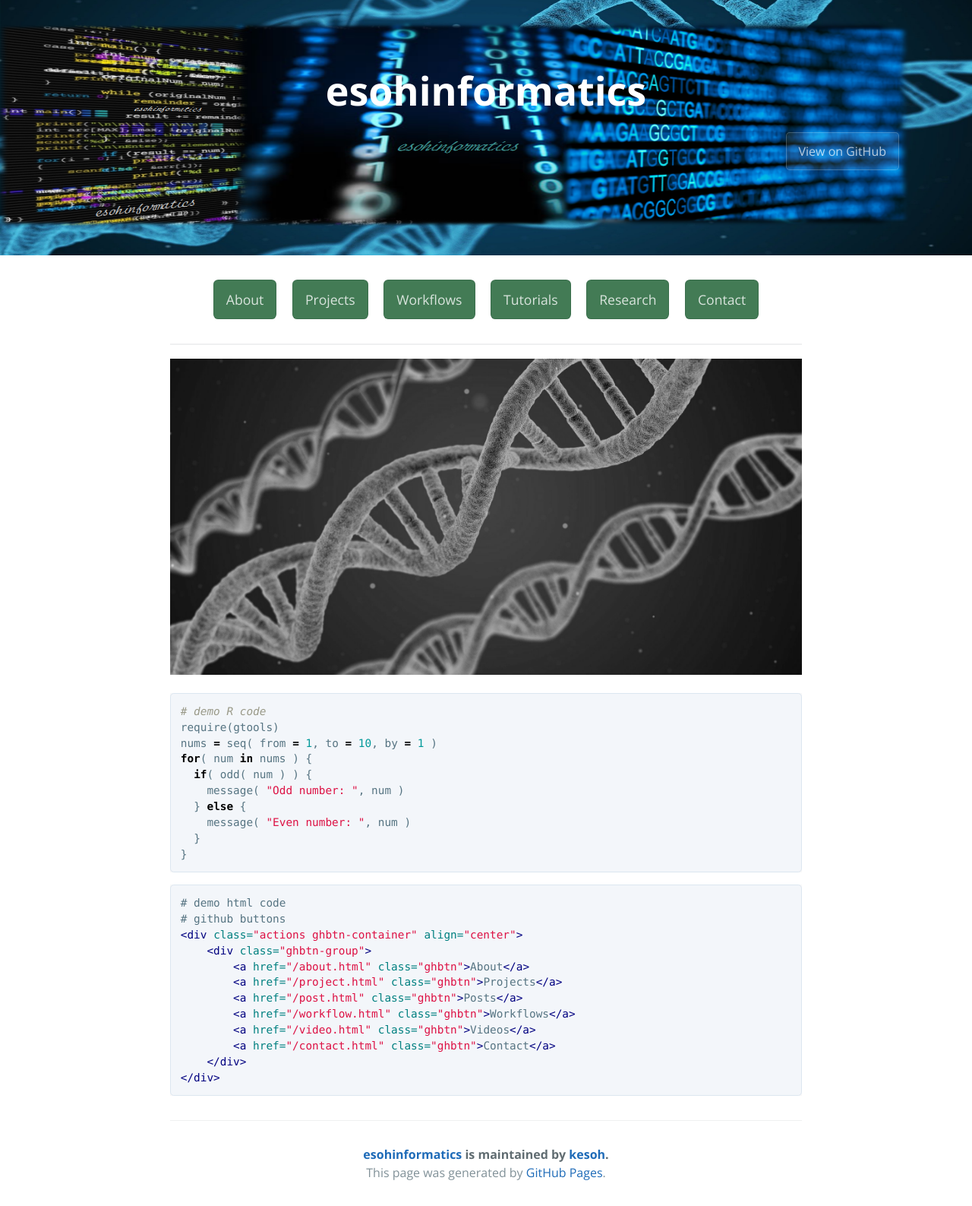
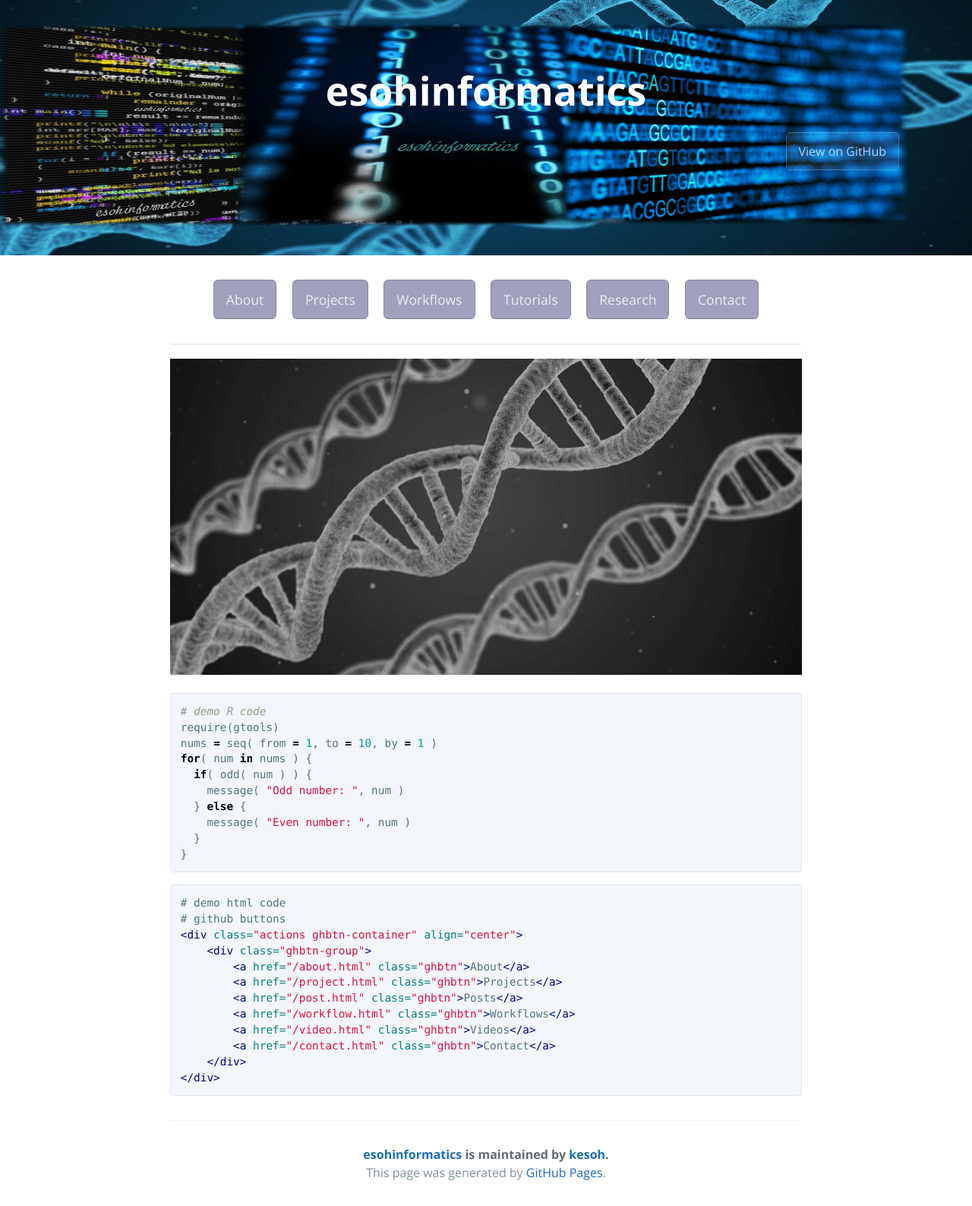
Before and after one commit to esohkevin/esohkevin.github.io, a Jekyll site: the page built from docs/index.md, in a window 1280 px wide. Shown: the whole page at 76% size. Built offline with Jekyll 4.4.1, drawn with Linux system fonts in a browser that asks for light colours; the repository's description, which GitHub fills in, is left out.

Commit message:
change button color

```diff
--- a/docs/_sass/jekyll-theme-cayman.scss
+++ b/docs/_sass/jekyll-theme-cayman.scss
@@ -110,7 +110,7 @@ a {
   display: inline-block;
   margin-bottom: 1rem;
   color: rgba(255, 255, 255, 0.8);
-  background-color: rgba(20, 90, 43, 0.8);
+  background-color: rgba(20, 20, 90, 0.4);
   border-color: rgba(20, 59, 43, 0.2);
   border-style: solid;
   border-width: 1px;
```
